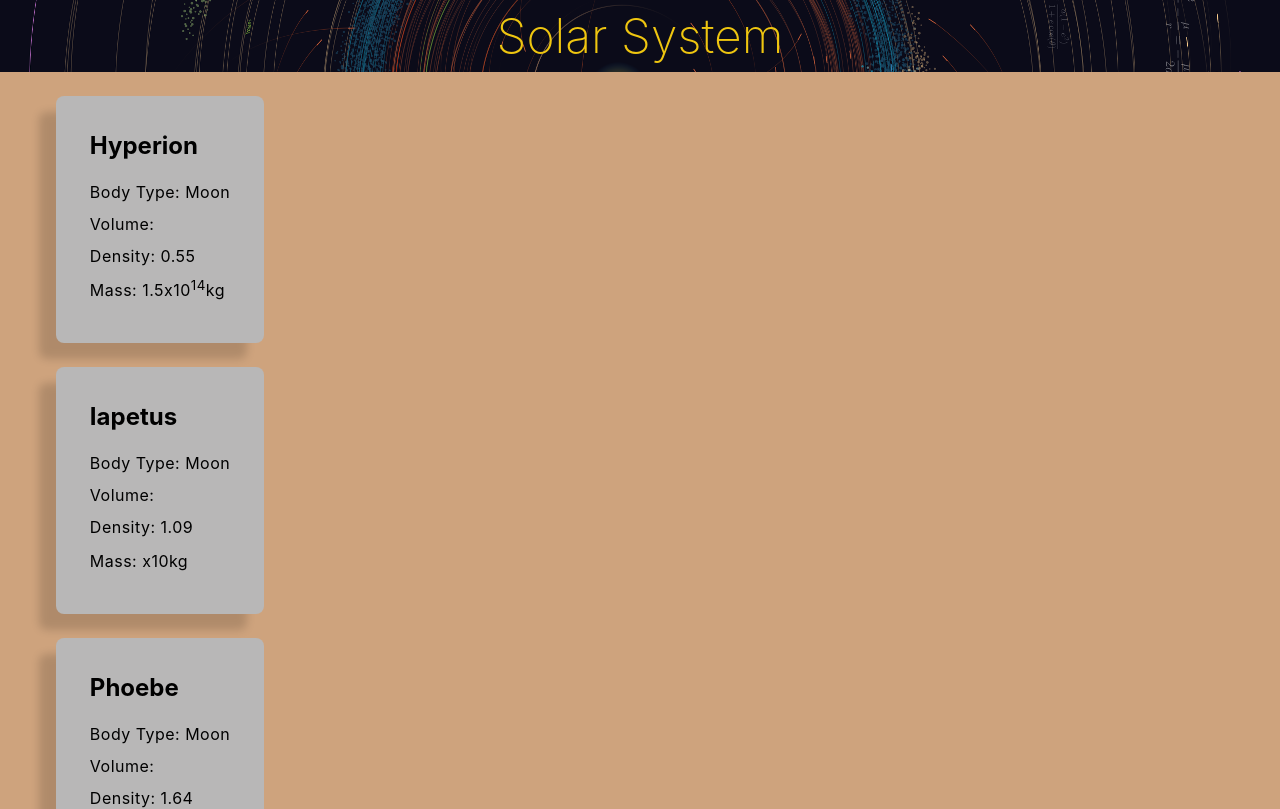
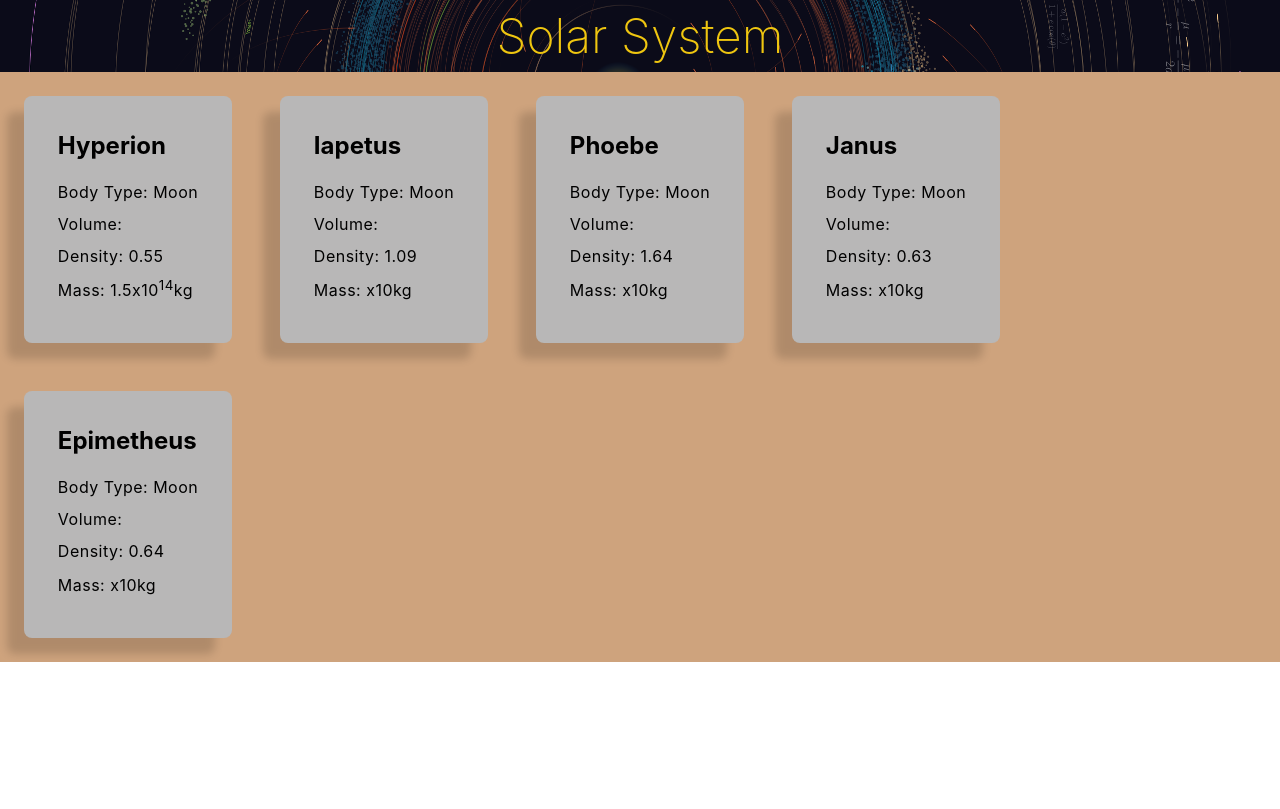
Before and after one commit to diorshelton/far, a React (Create React App) app: page / in a window 1280 px wide. Shown: the top 809 px of the page. Built offline with nearby package versions, Linux system fonts and the light colour scheme.

Commit message:
Add dummy card to App.jsx. Add display and grid-template-columns properties to .contents in Grid.jsx

```diff
--- a/src/App.js
+++ b/src/App.js
@@ -54,6 +54,14 @@ function App() {
 						mass={bodies[3].mass.massValue}
 						massExponent={bodies[3].mass.massExponent}
 					/>
+					<Card
+						bodyName={bodies[4].englishName}
+						bodyType={bodies[4].bodyType}
+						volume={bodies[4].v}
+						density={bodies[4].density}
+						mass={bodies[4].mass.massValue}
+						massExponent={bodies[4].mass.massExponent}
+					/>
 				</Grid>
 			</Layout>
 		</>
--- a/src/components/Grid.jsx
+++ b/src/components/Grid.jsx
@@ -7,11 +7,13 @@ const StyledGrid = styled.div`
 		display: grid;
 		place-items: center;
 		grid-template-columns: 1fr 1fr 1fr 1fr;
-		grid-template-rows: 1fr 1fr 1fr 1fr;
+		/* grid-template-rows: 1fr 1fr 1fr 1fr; */
 
 	}
 	.contents {
-		/* justify-self: center; */
+    display: grid;
+    grid-template-columns: 1fr 1fr 1fr 1fr;
+		place-content: center;
 	}
 `;
 
```
